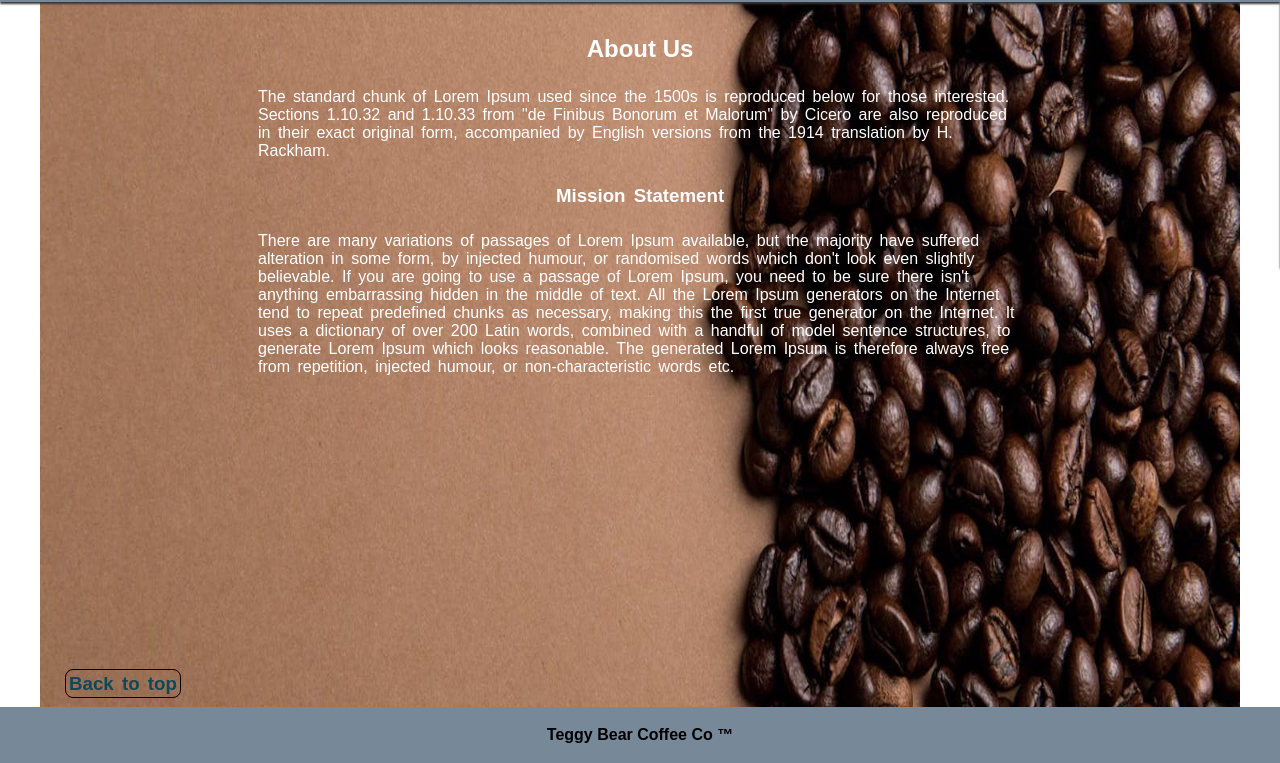
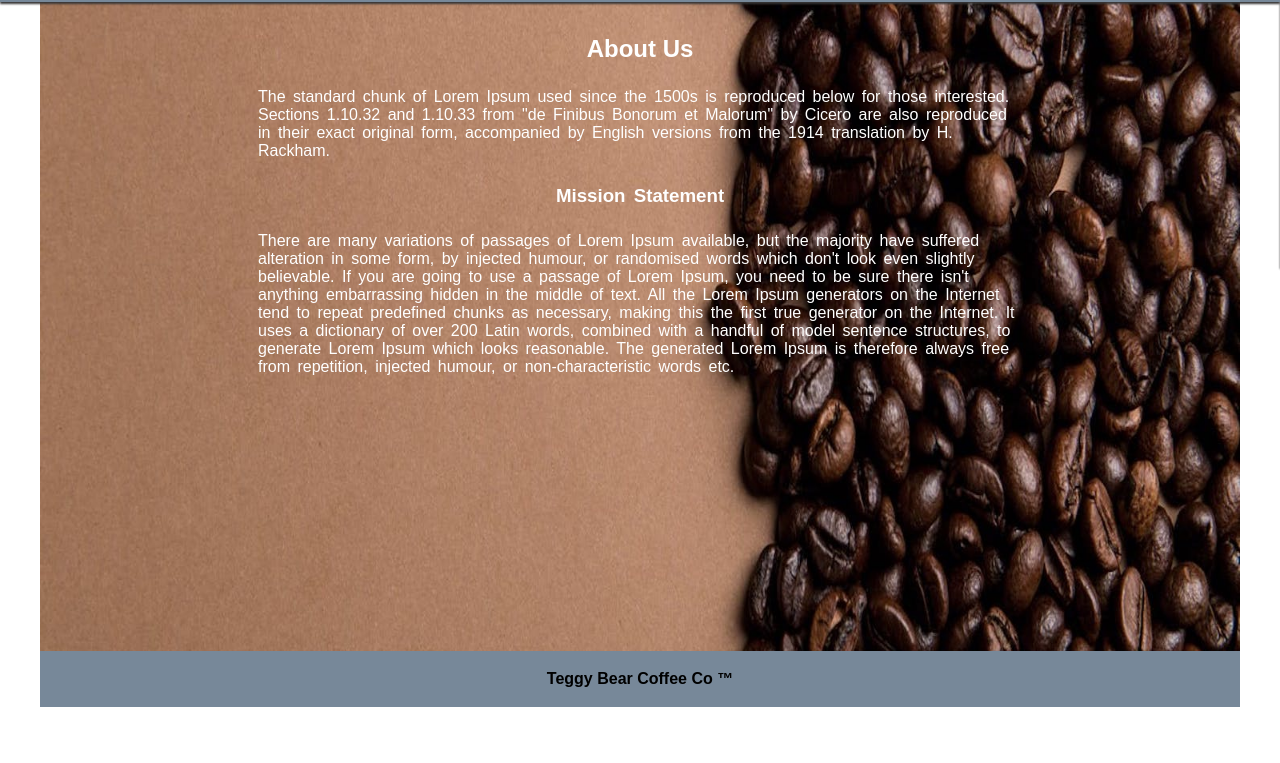
Before and after one commit to Donavan-Hartman/Coffee-project, a plain HTML site: page about.html in a window 1280 px wide. Shown: the part 93-856 px from the top of the page. After the commit the page ends 800 px from the top, so only its background shows below. Drawn offline with Linux system fonts and the light colour scheme.

Commit message:
Update about.html

```diff
--- a/about.html
+++ b/about.html
@@ -69,14 +69,6 @@
         </article>
       </main>
 
-      <!-- back to top -->
-      <div id="about-top" class="back-to-top">
-        <h3>
-          <a href="#">Back to top <i class="fa-solid fa-arrow-up"></i> </a>
-        </h3>
-      </div>
-    </div>
-
     <!-- footer  -->
     <footer>
       <p>Teggy Bear Coffee Co &trade;</p>
```
